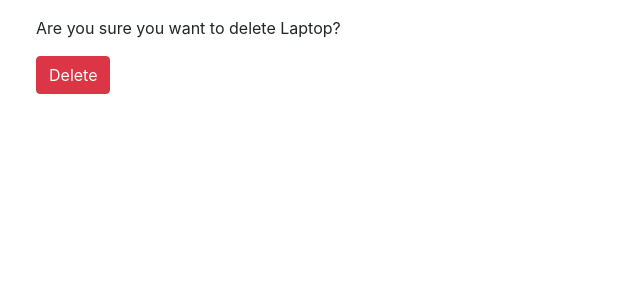
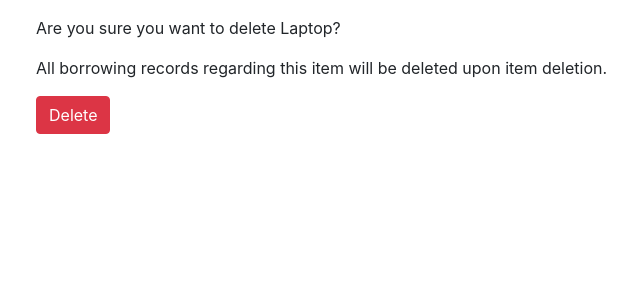
Before and after one commit to viriyadhika/logistics-website, a Django app: page /items/9/delete/ in a window 1280 px wide. Shown: the part 56-356 px from the top of the page, without its empty margins (49-689 px from the left). Run offline with Django 3.2, Linux system fonts and the light colour scheme; a user stored in the database is signed in; data comes from the database, SQL or seed files in the repository; both versions use the stored data as it was after the commit; some libraries are stand-ins or nearby versions.

Commit message:
changed variable names

```diff
--- a/items/views.py
+++ b/items/views.py
@@ -23,17 +23,15 @@ def my_item_list(request):
             item_borrowed__in = my_items_id
         )
 
-        borrowed_objects = all_item_borrowed.select_related(
+        borrowed_item_records = all_item_borrowed.select_related(
                 'item_borrowed'
             )
-        print(borrowed_objects.query)
 
         available_items = my_items.filter(
             item_borrow_record__isnull=True
         )
-        print(available_items.query)
 
-        return render(request, 'item_list.html', {'items_list': available_items, 'borrowed_item' : borrowed_objects})
+        return render(request, 'item_list.html', {'items_list': available_items, 'borrowed_item_records' : borrowed_item_records})
     else:
         return redirect(reverse_lazy('login'))
 
@@ -129,6 +127,6 @@ def item_borrowed_view(request):
         'item_borrowed'
     )
 
-    return render(request, 'item_borrowed.html', {'borrow_list' : result})
+    return render(request, 'item_borrowed.html', {'borrow_records' : result})
 
 # Create your views here.
--- a/templates/item_borrowed.html
+++ b/templates/item_borrowed.html
@@ -5,13 +5,14 @@
 
 
 {% block content %}
-    {% for borrow_record in borrow_list %}
+    {% for borrow_record in borrow_records %}
         <div class="card">
             <!-- <img src="{{ item.image.url }}" class="card-img-top" alt="item image"> -->
             <div class="card-body d-flex flex-row align items-start">
                 <div class="d-flex flex-column">
                     <a  href="{% url 'item_detail' borrow_record.item_borrowed.pk %}"><h4>{{ borrow_record.item_borrowed.name }}</h4></a>
-                    <p class="text-muted">Borrowed from {{ borrow_record.item_borrowed.owner }}</p>
+                    <p class="text-muted">Borrowed from {{ borrow_record.item_borrowed.owner }} at {{ borrow_record.borrow_date }}</p>
+                    <p class="text-danger">Return Date: {{ borrowed_item_record.return_date }}</p>
                     <p>{{ borrow_record.item_borrowed.desc }}</p>
                 </div>
             </div>
--- a/templates/item_delete.html
+++ b/templates/item_delete.html
@@ -1,11 +1,10 @@
 {% extends 'base.html' %}
 
-{% block title %}Update Item - {{ item.name }}{% endblock title %}
+{% block title %}Delete Item - {{ item.name }}{% endblock title %}
 
 {% block content %}
-    {% if item.borrower %}
     <p>Are you sure you want to delete {{ item.name }}?</p>
-    <p> {{ item.borrower }} is currently borrowing it. All borrowing records will be deleted upon item deletion.</p>
+    <p>All borrowing records regarding this item will be deleted upon item deletion.</p>
 
     <form method="POST">
         {% csrf_token %}
@@ -13,14 +12,4 @@
         <button class="btn btn-danger" type="submit">Delete</button>
     </form>
 
-    {% else %}
-
-    <form method="POST">
-        {% csrf_token %}
-        <p>Are you sure you want to delete {{ item.name }}?</p>
-        <button class="btn btn-danger" type="submit">Delete</button>
-    </form>
-
-    {% endif %}
-
 {% endblock content %}
```
Also changed, not shown: templates/item_list.html (+10 -7 lines), db.sqlite3.
